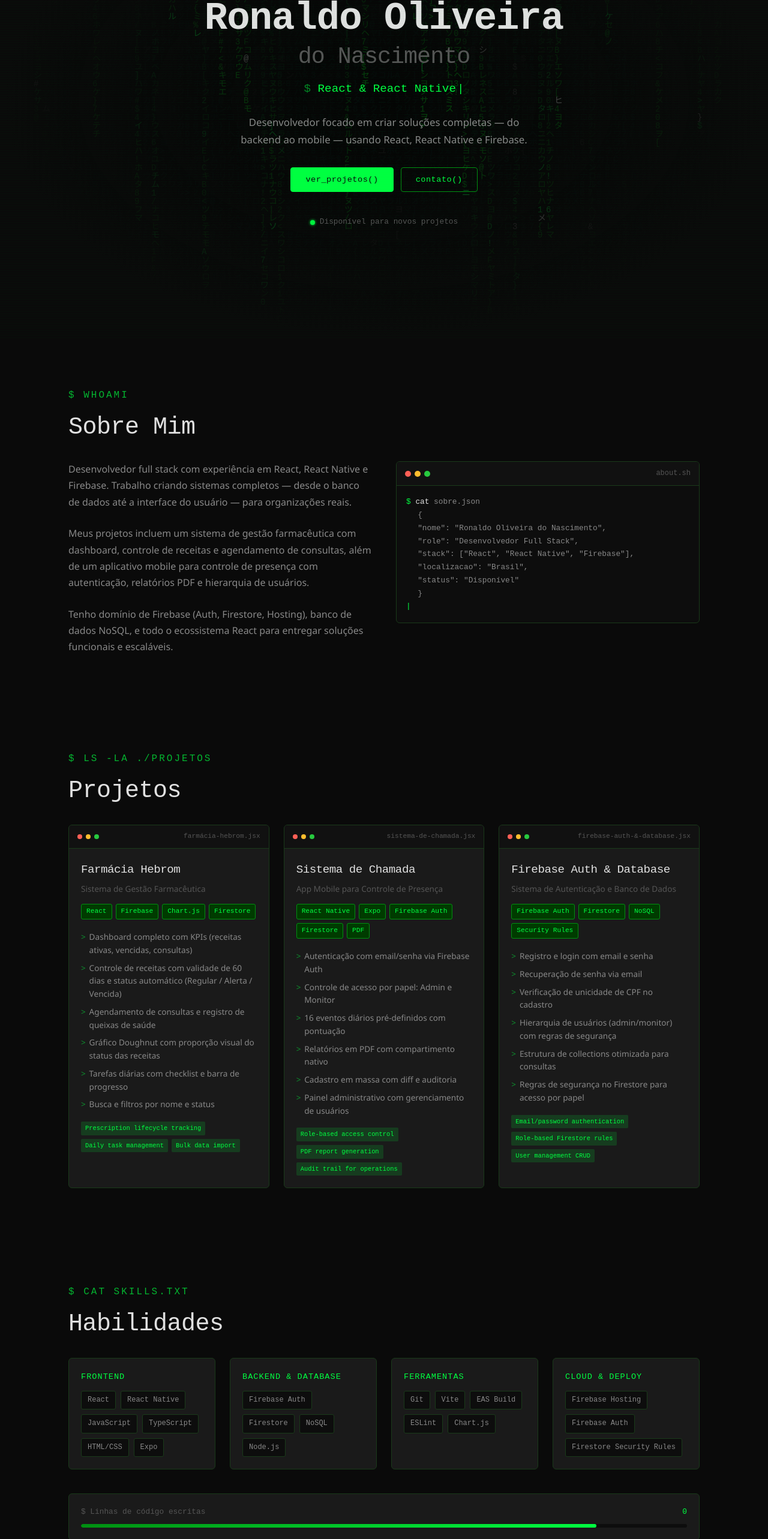
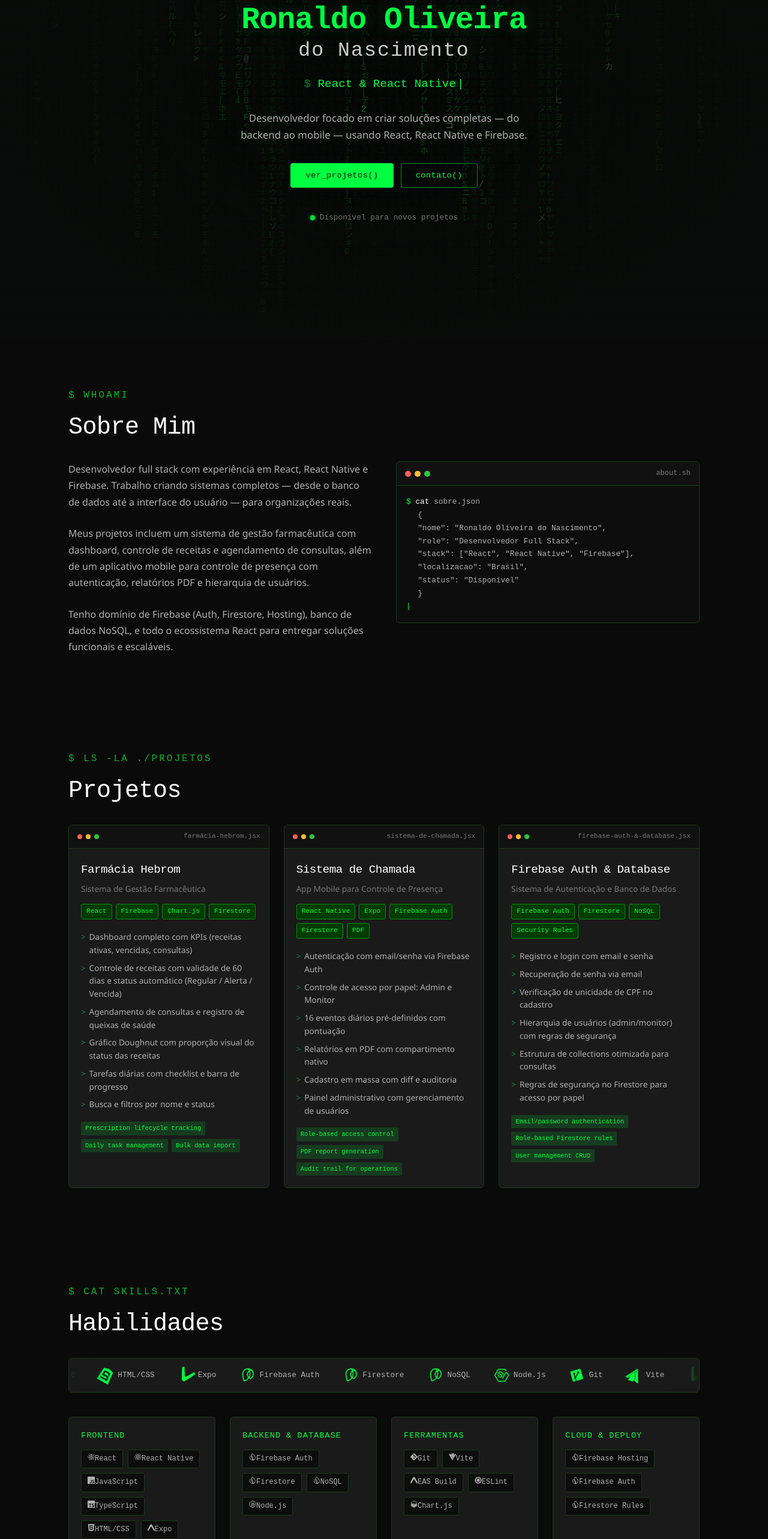
Before and after one commit to ronaldoon1983/MeuCurriculo, a React (Vite) app: page / in a window 1280 px wide. Shown: the part 234-2800 px from the top of the page at 60% size. Built offline with nearby package versions, Linux system fonts and the light colour scheme.

Commit message:
feat: add scroll-reveal animations using ui-ux-pro-max skill

```diff
--- a/package.json
+++ b/package.json
@@ -11,7 +11,8 @@
   },
   "dependencies": {
     "react": "^19.2.7",
-    "react-dom": "^19.2.7"
+    "react-dom": "^19.2.7",
+    "react-icons": "^5.6.0"
   },
   "devDependencies": {
     "@eslint/js": "^10.0.1",
--- a/src/App.css
+++ b/src/App.css
@@ -35,20 +35,27 @@
 
 .hero-name {
   font-family: var(--font-display);
-  font-size: clamp(2.2rem, 6vw, 4rem);
+  font-size: clamp(2rem, 5vw, 3.2rem);
   font-weight: 700;
   color: var(--text-primary);
-  line-height: 1.1;
-  margin-bottom: 1rem;
+  line-height: 1.2;
+  margin-bottom: 1.2rem;
   letter-spacing: -1px;
 }
 
-.hero-sub {
+.hero-first {
+  display: block;
+  color: var(--green-primary);
+  text-shadow: 0 0 30px var(--green-glow);
+}
+
+.hero-last {
+  display: block;
   font-weight: 300;
-  color: var(--text-muted);
-  font-size: 0.6em;
-  display: block;
-  margin-top: 0.2em;
+  color: var(--text-primary);
+  font-size: 0.65em;
+  letter-spacing: 2px;
+  opacity: 0.8;
 }
 
 .hero-type {
@@ -351,6 +358,79 @@
 }
 
 /* ====== SKILLS ====== */
+.skills-carousel {
+  overflow: hidden;
+  margin-bottom: 40px;
+  border: 1px solid var(--border-color);
+  border-radius: 6px;
+  background: var(--bg-card);
+  padding: 16px 0;
+  position: relative;
+}
+
+.skills-carousel::before,
+.skills-carousel::after {
+  content: '';
+  position: absolute;
+  top: 0;
+  bottom: 0;
+  width: 60px;
+  z-index: 2;
+  pointer-events: none;
+}
+
+.skills-carousel::before {
+  left: 0;
+  background: linear-gradient(90deg, var(--bg-card), transparent);
+}
+
+.skills-carousel::after {
+  right: 0;
+  background: linear-gradient(-90deg, var(--bg-card), transparent);
+}
+
+.skills-carousel-track {
+  display: flex;
+  gap: 40px;
+  width: fit-content;
+  animation: scroll-carousel 30s linear infinite;
+}
+
+.skills-carousel:hover .skills-carousel-track {
+  animation-play-state: paused;
+}
+
+.skills-carousel-item {
+  display: flex;
+  align-items: center;
+  gap: 8px;
+  flex-shrink: 0;
+  font-family: var(--font-mono);
+  font-size: 0.8rem;
+  color: var(--text-secondary);
+  white-space: nowrap;
+}
+
+.skills-carousel-item svg {
+  font-size: 1.5rem;
+  color: var(--green-primary);
+  animation: spin-icon 4s linear infinite;
+}
+
+.skills-carousel:hover .skills-carousel-item svg {
+  animation-play-state: paused;
+}
+
+@keyframes scroll-carousel {
+  0% { transform: translateX(0); }
+  100% { transform: translateX(-50%); }
+}
+
+@keyframes spin-icon {
+  from { transform: rotate(0deg); }
+  to { transform: rotate(360deg); }
+}
+
 .skills-grid {
   display: grid;
   grid-template-columns: repeat(auto-fit, minmax(200px, 1fr));
--- a/src/components/About.jsx
+++ b/src/components/About.jsx
@@ -1,6 +1,10 @@
+import useScrollReveal from './useScrollReveal'
+
 export default function About() {
+  const [ref, visible] = useScrollReveal()
+
   return (
-    <section id="about" className="section">
+    <section id="about" ref={ref} className={`section${visible ? ' visible' : ''}`}>
       <p className="section-title">whoami</p>
       <h2 className="section-heading">Sobre Mim</h2>
 
--- a/src/components/Contact.jsx
+++ b/src/components/Contact.jsx
@@ -1,6 +1,10 @@
+import useScrollReveal from './useScrollReveal'
+
 export default function Contact() {
+  const [ref, visible] = useScrollReveal()
+
   return (
-    <section id="contact" className="section">
+    <section id="contact" ref={ref} className={`section${visible ? ' visible' : ''}`}>
       <p className="section-title">./contato.sh</p>
       <h2 className="section-heading">Contato</h2>
 
--- a/src/components/Hero.jsx
+++ b/src/components/Hero.jsx
@@ -1,4 +1,5 @@
 import { useEffect, useState } from 'react'
+import useScrollReveal from './useScrollReveal'
 
 const phrases = [
   'Desenvolvedor Full Stack',
@@ -30,25 +31,29 @@ export default function Hero() {
         setCharIndex(charIndex - 1)
       }, 30)
     } else if (deleting && charIndex === 0) {
-      setDeleting(false)
-      setPhraseIndex((phraseIndex + 1) % phrases.length)
+      timeout = setTimeout(() => {
+        setDeleting(false)
+        setPhraseIndex((phraseIndex + 1) % phrases.length)
+      }, 100)
     }
 
     return () => clearTimeout(timeout)
   }, [charIndex, deleting, phraseIndex])
+
+  const [heroRef, heroVisible] = useScrollReveal({ threshold: 0.1 })
 
   const scrollTo = (id) => {
     document.getElementById(id)?.scrollIntoView({ behavior: 'smooth' })
   }
 
   return (
-    <section className="hero-section">
+    <section ref={heroRef} className={`hero-section${heroVisible ? ' visible' : ''}`}>
       <div className="hero-overlay" />
       <div className="hero-content">
         <div className="hero-tag">&gt; init_portfolio.exe</div>
         <h1 className="hero-name">
-          Ronaldo Oliveira<br />
-          <span className="hero-sub">do Nascimento</span>
+          <span className="hero-first">Ronaldo Oliveira</span>
+          <span className="hero-last">do Nascimento</span>
         </h1>
         <p className="hero-type">
           <span className="type-label">$ </span>
--- a/src/components/Projects.jsx
+++ b/src/components/Projects.jsx
@@ -1,3 +1,5 @@
+import useScrollReveal from './useScrollReveal'
+
 const projects = [
   {
     name: 'Farmácia Hebrom',
@@ -56,14 +58,16 @@ const projects = [
 ]
 
 export default function Projects() {
+  const [ref, visible] = useScrollReveal()
+
   return (
-    <section id="projects" className="section">
+    <section id="projects" ref={ref} className={`section${visible ? ' visible' : ''}`}>
       <p className="section-title">ls -la ./projetos</p>
       <h2 className="section-heading">Projetos</h2>
 
       <div className="projects-grid">
         {projects.map((project, index) => (
-          <article key={index} className="project-card">
+          <article key={index} className="project-card" style={{ '--i': index }}>
             <div className="project-header">
               <div className="project-dots">
                 <span className="dot red" />
--- a/src/components/Skills.jsx
+++ b/src/components/Skills.jsx
@@ -1,36 +1,97 @@
+import useScrollReveal from './useScrollReveal'
+import {
+  SiReact,
+  SiJavascript,
+  SiTypescript,
+  SiHtml5,
+  SiExpo,
+  SiFirebase,
+  SiNodedotjs,
+  SiGit,
+  SiVite,
+  SiEslint,
+  SiChartdotjs,
+} from 'react-icons/si'
+
 const skillCategories = [
   {
     name: 'Frontend',
-    items: ['React', 'React Native', 'JavaScript', 'TypeScript', 'HTML/CSS', 'Expo'],
+    items: [
+      { name: 'React', icon: SiReact },
+      { name: 'React Native', icon: SiReact },
+      { name: 'JavaScript', icon: SiJavascript },
+      { name: 'TypeScript', icon: SiTypescript },
+      { name: 'HTML/CSS', icon: SiHtml5 },
+      { name: 'Expo', icon: SiExpo },
+    ],
   },
   {
     name: 'Backend & Database',
-    items: ['Firebase Auth', 'Firestore', 'NoSQL', 'Node.js'],
+    items: [
+      { name: 'Firebase Auth', icon: SiFirebase },
+      { name: 'Firestore', icon: SiFirebase },
+      { name: 'NoSQL', icon: SiFirebase },
+      { name: 'Node.js', icon: SiNodedotjs },
+    ],
   },
   {
     name: 'Ferramentas',
-    items: ['Git', 'Vite', 'EAS Build', 'ESLint', 'Chart.js'],
+    items: [
+      { name: 'Git', icon: SiGit },
+      { name: 'Vite', icon: SiVite },
+      { name: 'EAS Build', icon: SiExpo },
+      { name: 'ESLint', icon: SiEslint },
+      { name: 'Chart.js', icon: SiChartdotjs },
+    ],
   },
   {
     name: 'Cloud & Deploy',
-    items: ['Firebase Hosting', 'Firebase Auth', 'Firestore Security Rules'],
+    items: [
+      { name: 'Firebase Hosting', icon: SiFirebase },
+      { name: 'Firebase Auth', icon: SiFirebase },
+      { name: 'Firestore Rules', icon: SiFirebase },
+    ],
   },
 ]
 
+const allSkills = skillCategories.flatMap(cat => cat.items)
+
 export default function Skills() {
+  const [ref, visible] = useScrollReveal()
+
   return (
-    <section id="skills" className="section">
+    <section id="skills" ref={ref} className={`section${visible ? ' visible' : ''}`}>
       <p className="section-title">cat skills.txt</p>
       <h2 className="section-heading">Habilidades</h2>
 
+      <div className="skills-carousel">
+        <div className="skills-carousel-track">
+          {[...allSkills, ...allSkills].map((skill, i) => {
+            const Icon = skill.icon
+            return (
+              <div key={i} className="skills-carousel-item" title={skill.name}>
+                <Icon />
+                <span>{skill.name}</span>
+              </div>
+            )
+          })}
+        </div>
+      </div>
+
       <div className="skills-grid">
-        {skillCategories.map((cat) => (
-          <div key={cat.name} className="skill-category">
+        {skillCategories.map((cat, i) => (
+          <div key={cat.name} className="skill-category" style={{ '--i': i }}>
             <h3 className="skill-cat-name">{cat.name}</h3>
             <div className="skill-items">
-              {cat.items.map((skill) => (
-                <span key={skill} className="skill-item">{skill}</span>
-              ))}
+              {cat.items.map((skill) => {
+                const Icon = skill.icon
+                return (
+                  <span key={skill.name} className="skill-item">
+                    <Icon className="skill-icon" />
+                    {skill.name}
+                  </span>
+                )
+              })}
             </div>
           </div>
         ))}
--- /dev/null
+++ b/src/components/useScrollReveal.js
@@ -0,0 +1,29 @@
+import { useEffect, useRef, useState } from 'react'
+
+const prefersReduced = window.matchMedia('(prefers-reduced-motion: reduce)').matches
+
+export default function useScrollReveal(options = {}) {
+  const ref = useRef(null)
+  const [isVisible, setIsVisible] = useState(prefersReduced)
+
+  useEffect(() => {
+    if (isVisible) return
+    const el = ref.current
+    if (!el) return
+
+    const observer = new IntersectionObserver(
+      ([entry]) => {
+        if (entry.isIntersecting) {
+          setIsVisible(true)
+          observer.unobserve(el)
+        }
+      },
+      { threshold: options.threshold ?? 0.1, rootMargin: options.rootMargin ?? '0px 0px -50px 0px' }
+    )
+
+    observer.observe(el)
+    return () => observer.disconnect()
+  }, [isVisible, options.threshold, options.rootMargin])
+
+  return [ref, isVisible]
+}
--- a/src/index.css
+++ b/src/index.css
@@ -9,9 +9,9 @@
   --green-dim: #003b00;
   --green-glow: rgba(0, 255, 65, 0.15);
 
-  --text-primary: #e0e0e0;
-  --text-secondary: #888888;
-  --text-muted: #555555;
+  --text-primary: #ffffff;
+  --text-secondary: #b0b0b0;
+  --text-muted: #777777;
   --text-green: #00ff41;
 
   --border-color: #1a3a1a;
@@ -158,3 +158,96 @@ a:hover {
     padding: 48px 16px;
   }
 }
+
+.section {
+  opacity: 0;
+  transform: translateY(30px);
+  transition: opacity 0.6s ease-out, transform 0.6s ease-out;
+}
+
+.section.visible {
+  opacity: 1;
+  transform: translateY(0);
+}
+
+.hero-section {
+  opacity: 0;
+  transition: opacity 0.8s ease-out;
+}
+
+.hero-section.visible {
+  opacity: 1;
+}
+
+.project-card {
+  opacity: 0;
+  transform: translateY(20px);
+  transition: opacity 0.5s ease-out, transform 0.5s ease-out, border-color 0.2s, box-shadow 0.2s;
+  transition-delay: calc(var(--i, 0) * 100ms);
+}
+
+.section.visible .project-card {
+  opacity: 1;
+  transform: translateY(0);
+}
+
+.skill-category {
+  opacity: 0;
+  transform: translateY(20px);
+  transition: opacity 0.5s ease-out, transform 0.5s ease-out;
+  transition-delay: calc(var(--i, 0) * 100ms);
+}
+
+.section.visible .skill-category {
+  opacity: 1;
+  transform: translateY(0);
+}
+
+.contact-card {
+  opacity: 0;
+  transform: translateY(20px);
+  transition: opacity 0.5s ease-out, transform 0.5s ease-out;
+}
+
+.section.visible .contact-card {
+  opacity: 1;
+  transform: translateY(0);
+}
+
+.contact-card:first-child {
+  transition-delay: 100ms;
+}
+
+.contact-card:last-child {
+  transition-delay: 200ms;
+}
+
+@media (prefers-reduced-motion: reduce) {
+  .section,
+  .hero-section,
+  .project-card,
+  .skill-category,
+  .contact-card {
+    opacity: 1;
+    transform: none;
+    transition: none;
+  }
+
+  .skills-carousel-track {
+    animation: none;
+  }
+
+  .skills-bar-fill {
+    animation: none;
+    width: 85%;
+  }
+
+  .skills-carousel-item svg {
+    animation: none;
+  }
+
+  .type-cursor {
+    animation: none;
+    opacity: 1;
+  }
+}
```
Also changed, not shown: 1 other file (tests, documents, lock files or other folders).
